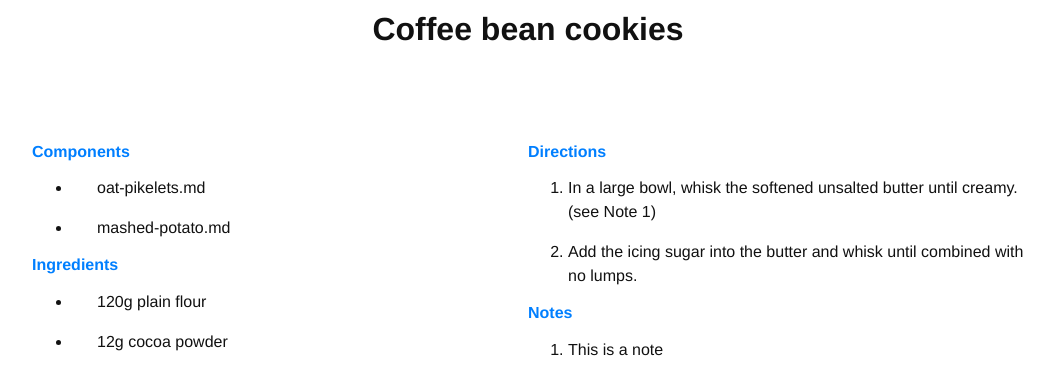
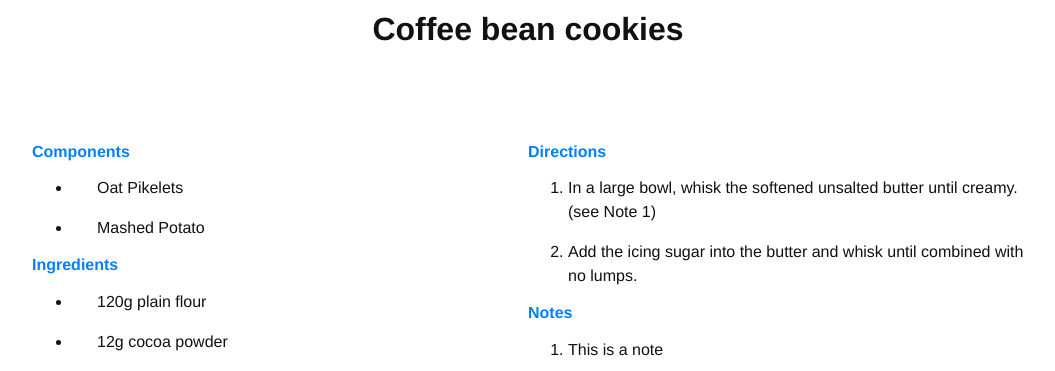
Before and after one commit to LexMalta/recipes, a Jekyll site: the page built from RECIPE_TEMPLATE.md, in a window 1280 px wide. Shown: the part 282-653 px from the top of the page, without its empty margins (112-1167 px from the left). Built offline with Jekyll 4.4.1, drawn with Linux system fonts in a browser that asks for light colours; nearby versions of some CDN libraries; some web fonts are replaced.

Commit message:
Fix sub-recipe logic

```diff
--- a/_layouts/recipe.html
+++ b/_layouts/recipe.html
@@ -1,6 +1,16 @@
 ---
 layout: default
 ---
+<!-- create empty array -->
+{% assign sub_recipes = "" | split: "," %}
+{% for page_recipe in page.recipes %}
+  {% for site_recipe in site.recipes %}
+    {% assign site_recipe_name = site_recipe.relative_path | split: "/" | last %}
+    {% if site_recipe_name == page_recipe %}
+      {% assign sub_recipes = sub_recipes | push: site_recipe %}
+    {% endif %}
+  {% endfor %}
+{% endfor %}
 
 <div class="container" itemscope itemtype="http://schema.org/Recipe">
   <!-- call up the image and image credit link -->
@@ -17,7 +27,8 @@
           max-height: 306px;
         "
       />
-    {% if page.imagecredit %} {% for imagecredit in page.imagecredit %}
+      {% if page.imagecredit %}
+        {% for imagecredit in page.imagecredit %}
           <a href="{{ imagecredit }}" class="right">
             <svg
               class="js-geomicon geomicon"
@@ -33,7 +44,8 @@
               ></path>
             </svg>
           </a>
-    {% endfor %} {% endif %}
+        {% endfor %}
+      {% endif %}
     </div>
   {% endfor %}
 
@@ -67,8 +79,8 @@
         </h4>
         <ul>
           <!-- list components that make up recipe -->
-          {% for component in page.recipes %}
-          <li>{{ component | markdownify }}</li>
+          {% for component in sub_recipes %}
+          <li>{{ component.title | markdownify }}</li>
           {% endfor %}
         </ul>
         {% endif %} {% if page.ingredients %}
@@ -122,14 +134,10 @@
     </div>
 
     <div class="clearfix mxn2">
-      {% for component in page.recipes %}
+      {% for sub_recipe in sub_recipes %}
       <div class="sm-col sm-col-4 px2">
-        {% for recipe in site.recipes %}
-        {% assign recipe_name = recipe.relative_path | split: "/" | last %}
-        {% if recipe_name == component %}
-        <h4 class="blue center">{{recipe.title}}</h4>
-
-        {% for image in recipe.image %}
+        <h4 class="blue center">{{sub_recipe.title}}</h4>
+        {% for image in sub_recipe.image %}
         <div
           class="image ratio bg-cover"
           style="background-image:url({{site.baseurl}}/images/{{ image }});"
@@ -140,7 +148,7 @@
             src="{{site.baseurl}}/images/{{ image }}"
           />
         </div>
-        {% if recipe.imagecredit %} {% for imagecredit in recipe.imagecredit %}
+        {% if sub_recipe.imagecredit %} {% for imagecredit in sub_recipe.imagecredit %}
         <a href="{{ imagecredit }}" class="right">
           <svg
             class="js-geomicon geomicon"
@@ -162,7 +170,7 @@
           {{ site.translation[site.language].ingredients }}
         </h4>
         <ul class="ingredients" itemprop="ingredients">
-          {% for item in recipe.ingredients %}
+          {% for item in sub_recipe.ingredients %}
           <li itemprop="ingredient">{{ item | markdownify }}</li>
           {% endfor %}
         </ul>
@@ -171,12 +179,11 @@
           {{ site.translation[site.language].directions }}
         </h4>
         <ol itemprop="instructions">
-          {% for item in recipe.directions %}
+          {% for item in sub_recipe.directions %}
           <li>{{ item | markdownify }}</li>
           {% endfor %}
         </ol>
 
-        {% endif %} {% endfor %}
       </div>
       {% endfor %}
     </div>
```
Lines whose indentation alone changed are shown as unchanged.
